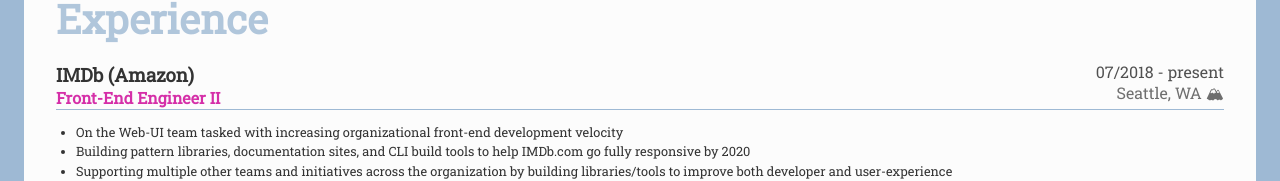
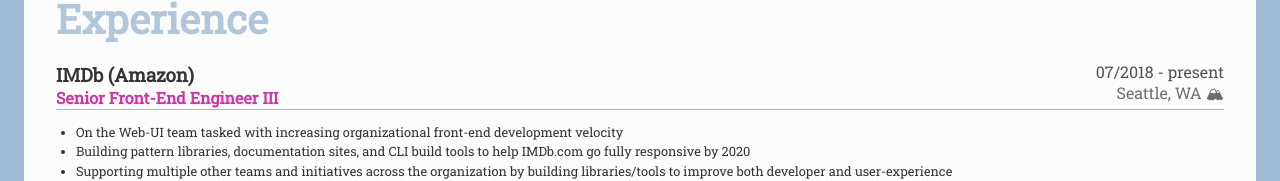
Before and after one commit to mmmeff/mattfreydotdev, a Next.js app: page /resume in a window 1280 px wide. Shown: the part 220-401 px from the top of the page. Built offline with nearby package versions, Linux system fonts and the light colour scheme.

Commit message:
Update resume-data.tsx

```diff
--- a/src/data/resume-data.tsx
+++ b/src/data/resume-data.tsx
@@ -26,7 +26,7 @@
     {
         primary: true,
         name: "IMDb (Amazon)",
-        position: "Front-End Engineer II",
+        position: "Senior Front-End Engineer III",
         location: "Seattle, WA 🏔",
         startDate: "07/2018",
         endDate: "present",
```
